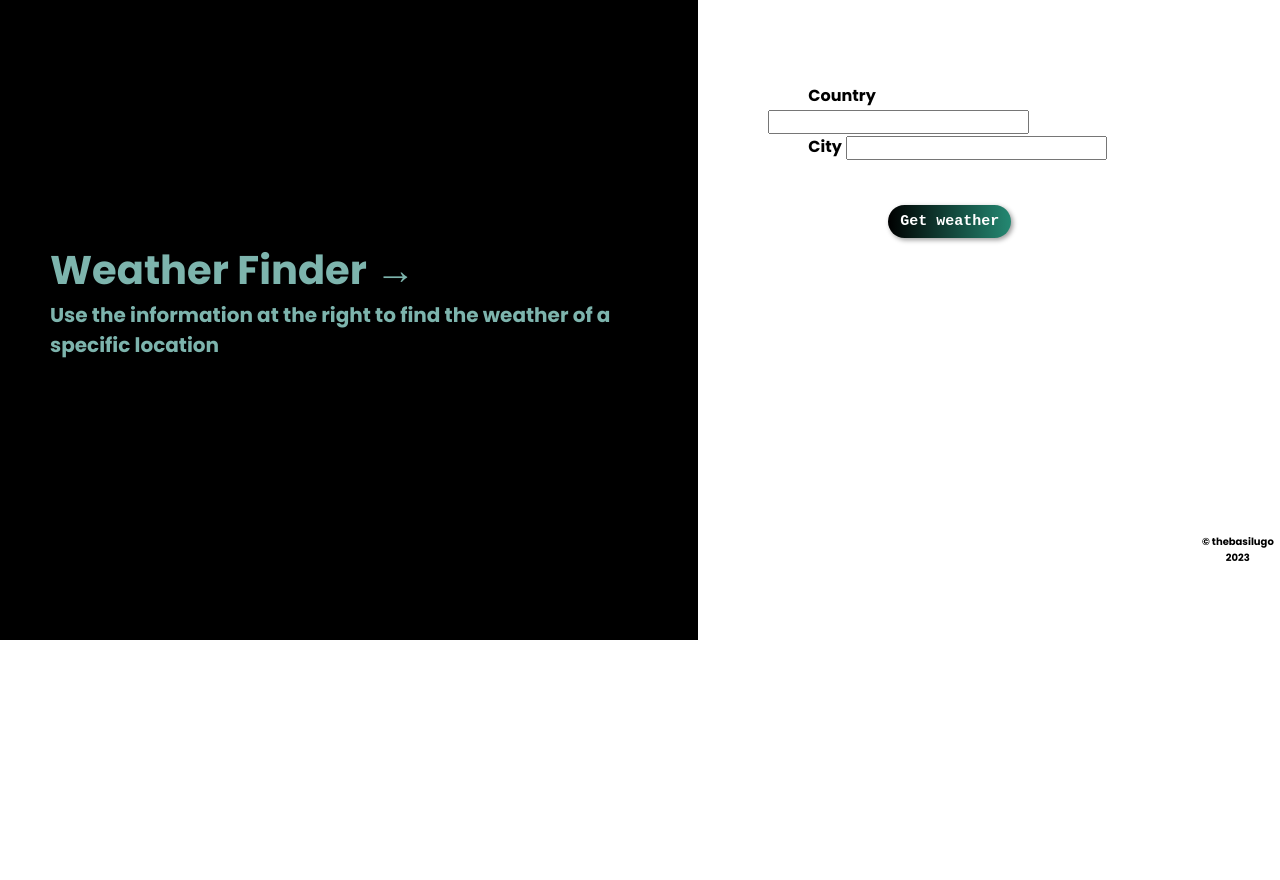
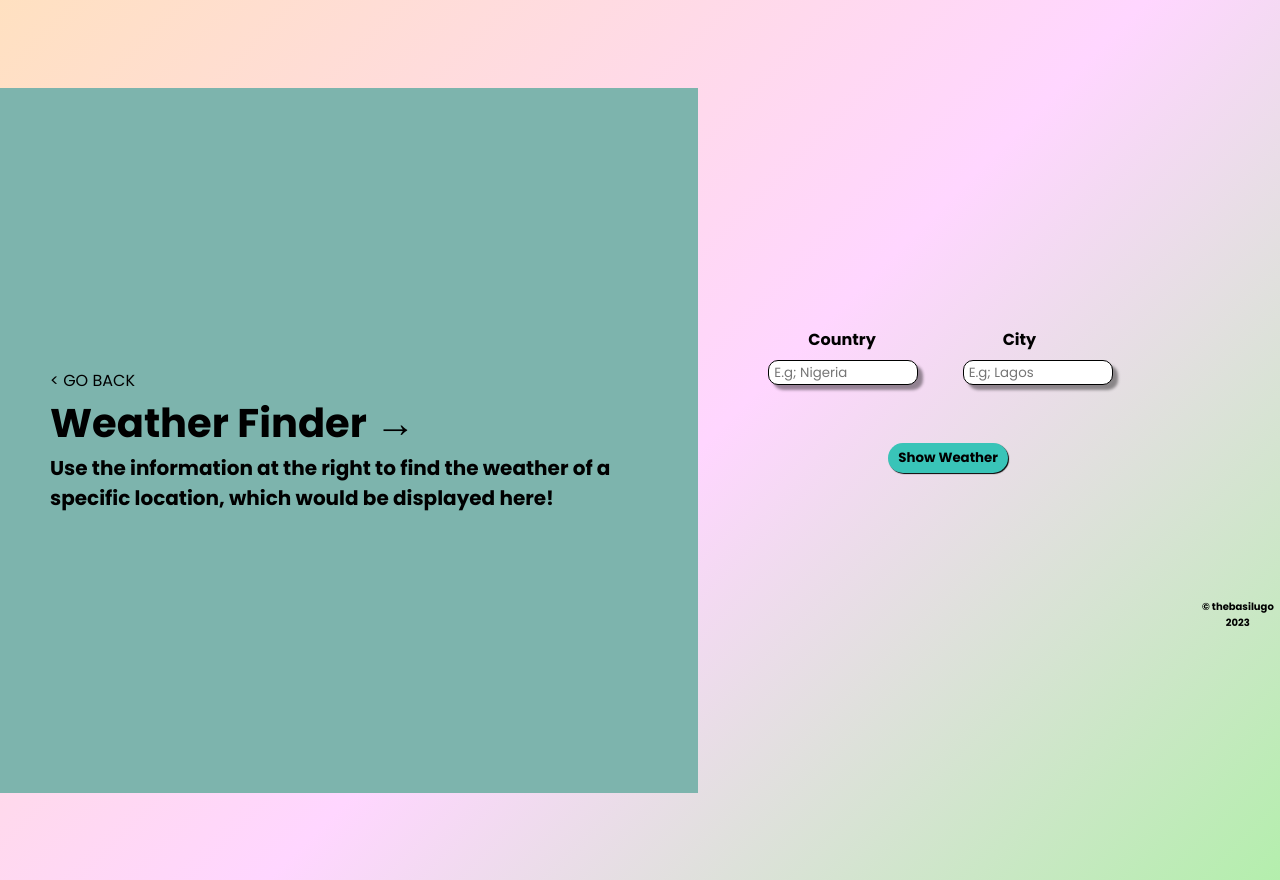
Before and after one commit to thebasilugo/weather-app, a Django app: page / in a window 1280 px wide. Before the commit the page ends 640 px from the top, so only its background shows below. Run offline with Django 4.2, Linux system fonts and the light colour scheme.

Commit message:
Add files via upload
finalizing

```diff
--- a/testhost/testapi/static/css/style.css
+++ b/testhost/testapi/static/css/style.css
@@ -20,10 +20,119 @@ body {
 }
 
 .container {
+	background-color: rgb(223, 223, 223);
 	height: 600px;
 	overflow: hidden;
 }
 
+/* Home page */
+.bg {
+	width: 100%;
+	height: 110vh;
+	display: flex;
+	align-items: center;
+	justify-content: center;
+	background-size: 300% 300%;
+	background-image: linear-gradient(-45deg, rgb(240, 224, 0) 0%, rgb(130, 255, 118) 25%, rgb(255, 214, 255) 51%, rgb(255, 243, 82) 100%);
+	-webkit-animation: AnimateBG 10s ease infinite;
+			animation: AnimateBG 10s ease infinite;
+}
+
+@-webkit-keyframes AnimateBG {
+	0% {
+	  background-position: 0% 50%;
+	}
+	50% {
+	  background-position: 100% 50%;
+	}
+	100% {
+	  background-position: 0% 50%;
+	}
+}
+
+@keyframes AnimateBG {
+	0% {
+	  background-position: 0% 50%;
+	}
+	50% {
+	  background-position: 100% 50%;
+	}
+	100% {
+	  background-position: 0% 50%;
+	}
+}
+
+.tooltip {
+	margin-top: 200px;
+	margin-bottom: 100px;
+}
+
+.intro > a {
+	opacity: 0.8;
+	color: rgb(61, 61, 61);
+	text-decoration: none;
+	transition: font-size 0.15s;
+	border-width: 250px;
+}
+
+.intro > a:hover{
+	opacity: 1;
+	font-size: xx-large;
+}
+
+.intro > a:active{
+	opacity: 0.6;
+}
+
+.the-boys{
+	transition: opacity  0.15s,
+				font-size 0.15s;
+}
+
+.the-boys:hover {
+	opacity: 0.8;
+	font-size: xx-large;
+	cursor: pointer;
+}
+
+.the-boys > a {
+	text-decoration: none;
+	color: rgb(46, 46, 46);
+}
+
+.index-btn {
+	background-color: rgb(57, 196, 184);
+	border: none;
+	border-radius: 20px;
+	padding-top: 10px;
+	padding-bottom: 10px;
+	padding-left: 10px;
+	padding-right: 10px;
+	margin-top: 250px;
+	font-weight: bold;
+	box-shadow: 2px 2px 2px 0;
+	cursor: pointer;
+	transition: background-color 0.15s,
+				font-size 0.15s,
+				box-shadow 0.15s;
+}
+
+.index-btn:hover{
+	background-color: rgb(34, 168, 157);
+	font-size: large	;
+	box-shadow: 5px 5px 5px 0;
+}
+
+.index-btn:active{
+	background-color: rgb(57, 196, 184);
+}
+
+.index-btn > a {
+	text-decoration: none;
+	color: black;
+}
+
+/* Search page */
 .left-float{
 	width: 800px;
 	padding-top: 280px;
@@ -49,18 +158,53 @@ body {
 	color: rgb(125, 180, 173);
 }
 
+.left-float a{
+	background-color: rgb(125, 180, 173);
+	color: black;
+	text-decoration: none;
+	transition: background-color 0.15s,
+				color 0.15s;
+}
+
+.left-float:hover a{
+	background-color: black;
+	color: rgb(125, 180, 173);
+	text-decoration: none;
+}
+
 .spans{
 	display: inline-block;
 }
+
+.show-weather {
+    width: 350px;
+    padding: 2px 2px 0;
+    font-size: 15px;
+	background-color: rgb(170, 170, 170);
+    overflow: hidden;
+    text-align: justify;
+	max-height: 200px;
+    }
 
 .weather-form{
 	color: rgb(0, 0, 0);
 	width: 500px;
 	justify-content: center;
-	padding-top: 20px;
-	padding-bottom: 300px;
+	margin-top: 20px;
+	padding-top: 200px;
+	padding-bottom: 250px;
 	padding-left: 40px;
 	padding-right: 10px;
+}
+
+.heightened {
+	margin-bottom : 300px;
+	transition: margin-bottom 1s;
+}
+
+.no-heightened {
+	margin-bottom : 0px;
+	transition: margin-bottom 1s;
 }
 
 .section {
@@ -79,7 +223,7 @@ body {
 	margin-bottom: 3px;
 }
 
-.dropdown-btn {
+.text-field {
 	color: rgb(0, 0, 0);
 	height: 25px;
 	width: 150px;
@@ -88,49 +232,48 @@ body {
 	border-width: 1px;
 	border-style: solid;
 	box-shadow: 5px 5px 3px rgba(0, 0, 0, 0.4);
-	border-radius: 18px;
+	border-radius: 10px;
+	padding-left: 5px;
 	display: flex;
 	justify-content: space-around;
 	align-items: center;
-	cursor: pointer;
-	transition: background-color 0.1s;
-	margin-right: 40px;
+	margin-right: 25px;
 }
 
 .submit-btn{
-	color: white;
-	font-family: 'Courier New', Courier, monospace;
-	background-image: linear-gradient(to right,
-			rgb(0, 0, 0),
-			rgb(36, 136, 114));
-	padding-left: 12px;
-	padding-right: 12px;
-	padding-top: 8px;
-	padding-bottom: 8px;
-	border-radius: 50px;
-	box-shadow: 2px 2px 5px rgba(0, 0, 0, 0.4);
-	font-size: 15px;
+	background-color: rgb(57, 196, 184);
 	border: none;
+	border-radius: 20px;
+	padding-top: 5px;
+	padding-bottom: 5px;
+	padding-left: 10px;
+	padding-right: 10px;
+	margin-top: 50px;
+	margin-left: 120px;
+	font-weight: bold;
+	box-shadow: 1px 1px 1px 0;
 	cursor: pointer;
-	transition: box-shadow 0.15s,
+	transition: background-color 0.15s,
+				box-shadow 0.15s,
+				padding-left 0.15s,
+				padding-right 0.15s,
 				padding-top 0.15s,
 				padding-bottom 0.15s,
-				padding-right 0.15s,
-				padding-left 0.15s;
-	font-weight: bold;
-	margin-top: 45px;
-	margin-left: 120px;
+				box-shadow 0.15s;
 }
 
 .submit-btn:hover{
+	background-color: rgb(34, 168, 157);
 	box-shadow: 3px 3px 5px rgba(0, 0, 0, 0.4);
-	padding-left: 14px;
-	padding-right: 14px;
-	padding-top: 10px;
-	padding-bottom: 10px;
+	padding-left: 12px;
+	padding-right: 12px;
+	padding-top: 7px;
+	padding-bottom: 7px;
+	box-shadow: 3px 3px 3px 0;
 }
 
 .submit-btn:active{
+	background-color: rgb(57, 196, 184);
 	opacity: 0.8;
 }
 
@@ -138,7 +281,7 @@ body {
 	font-size: 10px;
 	font-weight: bold;
 	display: inline;
-	margin-top: 500px;
+	margin-top: 350px;
 	text-align: center;
 	cursor: pointer;
 	color: black;
@@ -151,5 +294,15 @@ body {
 }
 
 .signature a:hover{
-	color: rgb(255, 255, 255);
+	color: rgb(13, 86, 104);
 }
+
+/* For Responsiveness of the page */
+
+@media screen and (max-width: 650px) {
+
+}
+
+@media screen and (max-width: 320px) {
+
+}
--- /dev/null
+++ b/testhost/testapi/static/js/index.js
@@ -0,0 +1,17 @@
+const displayinfo = document.querySelector("#display-info");
+const btn = document.querySelector("#weather-info");
+
+
+function displayInfo() {
+    if (displayinfo.className == "show-weather heightened") {
+        // Hide weather details
+        displayinfo.className = "no-heightened";
+        displayinfo.textContent = "";
+        btn.innerHTML = "Show Weather";
+    } else {
+        //Show weather details
+        displayinfo.className = "show-weather heightened";
+        // displayinfo.textContent = `Weather: ${weather}`;
+        btn.innerHTML = "Hide Weather";
+    }
+}
--- a/testhost/testapi/templates/index.html
+++ b/testhost/testapi/templates/index.html
@@ -7,71 +7,53 @@
     <meta name="viewport" content="width=device-width, initial-scale=1.0">
     <title>Weather finder</title>
 </head>
-<body class="container">
+<body class="container bg">
+
 
 <div class="left-float spans">
-    <h1>Weather Finder &RightArrow; </h1>
-    <h2>Use the information at the right to find the weather of a specific location</h2>
+    {% if weather %}
+          <h1>Weather: {{ weather }}</h1>
+          <h1>Min Temperature: {{ temp_min }}</h1>
+          <h1>Max Temperature: {{ temp_max }}</h1>
+    {% else %}
+          <p class="prev"><a href="index.html">&lt; GO BACK</a></p>
+          <h1>Weather Finder &RightArrow;</h1>
+          <h2>Use the information at the right to find the weather of a specific location, which would be displayed here!</h2>
+    {% endif %}
 </div>
 
     <!-- Forms for specific location -->
 			<div class="weather-form spans">
             <form method="post">
                 {% csrf_token %}
+                <!-- Country dropdown -->
                 <span class="section">
                     <label for="country" class="drop-tags">Country</label>
-        <input name ='country' id="country">
+                    <input class="text-field" type="text" placeholder="E.g; Nigeria" id="country" name="country">
                 </span>
 
+                <!-- City dropdown -->
                 <span class="section">
-            <label for="city" class="drop-tags" id="city" name="city">City</label>
-            <input name ='city' id="city">
+                    <label for="city" class="drop-tags">City</label>
+                    <input class="text-field" type="text" placeholder="E.g; Lagos" id="city" name="city">
                 </span>
 
-        <p></p>
-        <button class="submit-btn" type="submit">Get weather</button>
+                <!-- Submit button -->
+				<button class="submit-btn" id="weather-info" >Show Weather</button>
+                <br><br>
+                <div class="spans">
+                    <p id="display-info" class=""></p>
+                </div>
             </form>
 			</div>
-
-
-
-
-			<!-- <div class="weather-form spans"> -->
-
-                <!-- Country dropdown -->
-                <!-- <form method="POST" action="{% url 'home' %}"> -->
-                    <!-- {% csrf_token %} -->
-                <!-- <span class="section"> -->
-                    <!-- <label for="country" class="drop-tags">Country</label> -->
-                    <!-- <input name ='country' id="country"> -->
-                    <!-- <select class="dropdown-btn" id="country" name="country">
-                        <option selected disabled>Select a country</option>
-                        <option>Country 1</option>
-                        <option>Country 2</option>
-                    </select> -->
-                <!-- </span> -->
-
-                <!-- City dropdown -->
-                <!-- <span class="section"> -->
-                    <!-- <label for="city" class="drop-tags" id="city" name="city">City</label> -->
-                    <!-- <input name ='city' id="city"> -->
-                    <!-- <select class="dropdown-btn" onclick="showFunction()">
-                        <option selected disabled>Select a city</option>                        <option>City 1</option>
-                        <option>City 2</option>
-                    </select> -->
-                <!-- </span> -->
-
-                <!-- Submit button -->
-                <!-- <p></p> -->
-				<!-- <button class="submit-btn">Get weather</button> -->
-                <!-- </form> -->
-			<!-- </div> -->
 
         <span class="signature">
             <footer> &copy; <a href="https://thebasilugo.github.io/staticweb" target="
                 _blank">thebasilugo</a> 2023</footer>
         </span>
 
-            <!-- <script src="index.js"></script> -->
+            <script src="static\js\index.js">
+            </script>
+
 </body>
 </html>
--- a/testhost/testapi/views.py
+++ b/testhost/testapi/views.py
@@ -1,5 +1,6 @@
 from django.shortcuts import render
 import requests
+import json
 
 def get_lon_lat(place):
     url = "https://api.opencagedata.com/geocode/v1/json"
@@ -30,9 +31,18 @@ def home(request):
 
         connection = requests.get("http://api.openweathermap.org/data/2.5/weather", params=para)
         data = connection.json()
-        print(f'the data {data}')
-        return render(request, "index.html", {'data': data})
-
+        edited_data ={'weather':data['weather'][0]['main'],'main': data['main'], 'visibility': data['visibility']}
+        edited_data = json.dumps(edited_data)
+        edited_data = json.loads(edited_data.replace("'", "\""))
+        edited_data = json.dumps(edited_data)
+        edited_data = json.loads(edited_data)
+        context = {
+            'weather': edited_data['weather'],
+            'temp_min': edited_data['main']['temp_min'],
+            'temp_max': edited_data['main']['temp_max'],
+        }
+        print(f'the data {edited_data}')
+        return render(request, "index.html", context)
 
 
     return render(request, "index.html")
```
Also changed, not shown: testhost/testapi/templates/check.html (added, +22 -0 lines), testhost/db.sqlite3. Lines whose indentation alone changed are shown as unchanged.
